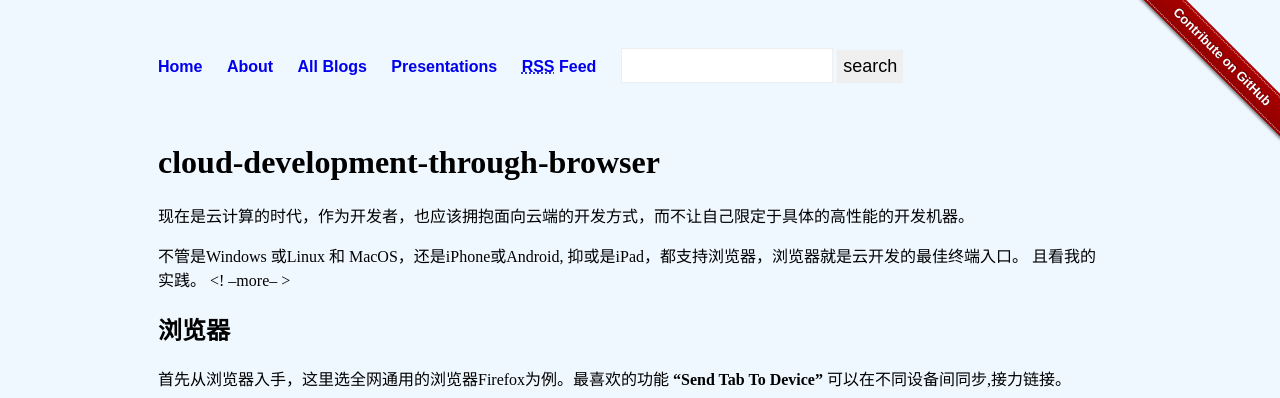
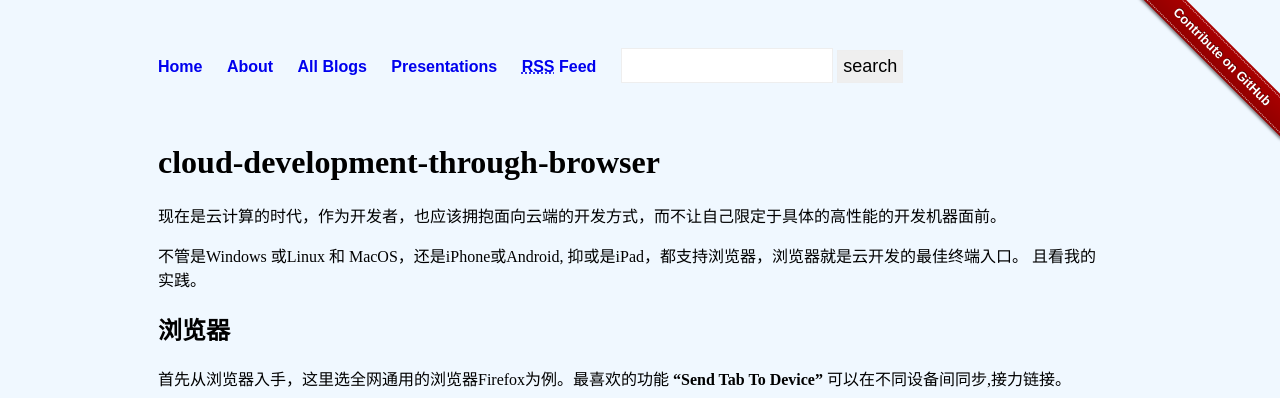
Before and after one commit to liuning0820/liuning0820.github.io, a Jekyll site: the page built from _posts/2019-09-14-cloud-development-through-browser.md, in a window 1280 px wide and 900 px high. Shown: the top 398 px of the window. Built offline with Jekyll 4.4.1, drawn with Linux system fonts in a browser that asks for light colours; comment, search, counter and statistics services are not loaded; some of the changed text lies outside the part shown.

Commit message:
update a bit

```diff
--- a/_posts/2019-09-14-cloud-development-through-browser.md
+++ b/_posts/2019-09-14-cloud-development-through-browser.md
@@ -7,10 +7,11 @@ comments: true
 
 # cloud-development-through-browser
 
-现在是云计算的时代，作为开发者，也应该拥抱面向云端的开发方式，而不让自己限定于具体的高性能的开发机器。
+现在是云计算的时代，作为开发者，也应该拥抱面向云端的开发方式，而不让自己限定于具体的高性能的开发机器面前。
 
 不管是Windows 或Linux 和 MacOS，还是iPhone或Android, 抑或是iPad，都支持浏览器，浏览器就是云开发的最佳终端入口。
 且看我的实践。
+
 <! --more-- >
 
 ## 浏览器
```
Also changed, not shown: other parts of _posts/2019-09-14-cloud-development-through-browser.md (+1 -1 lines).
